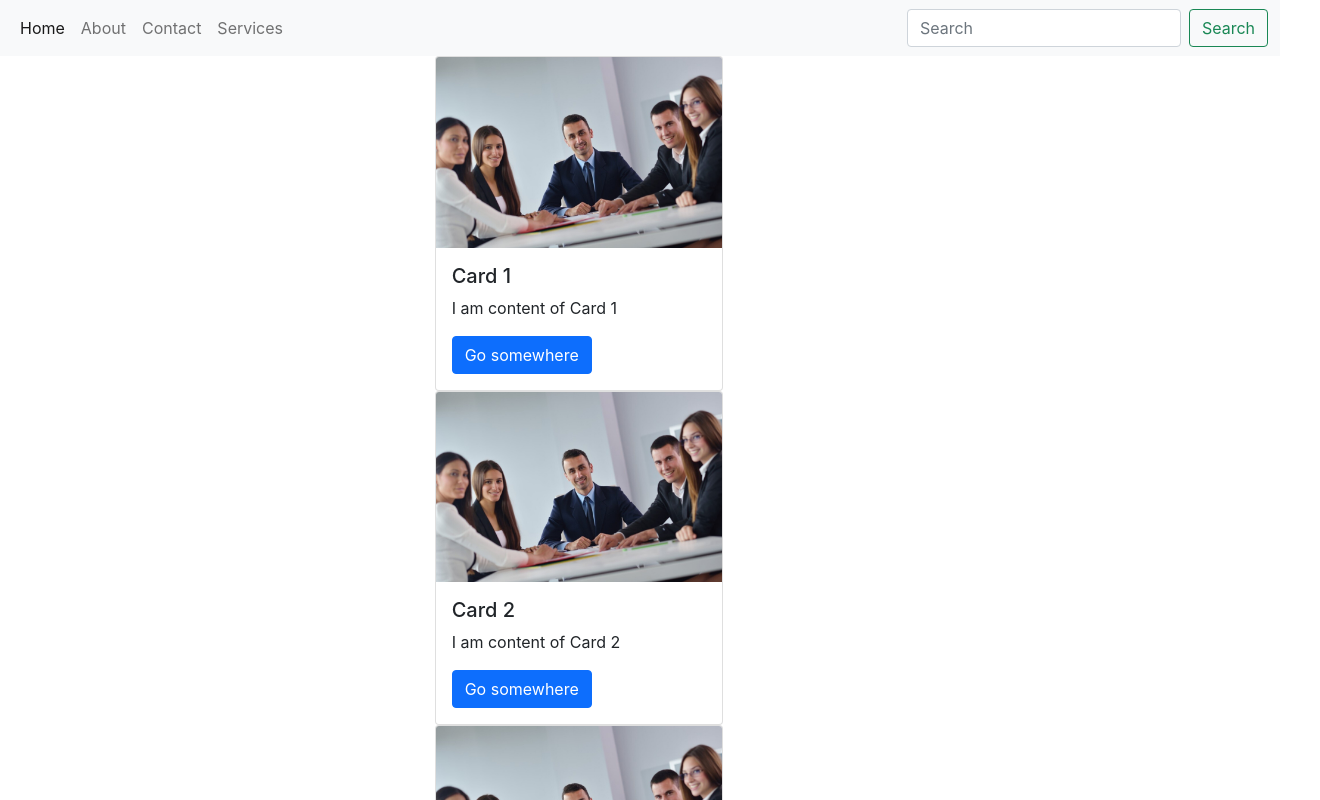
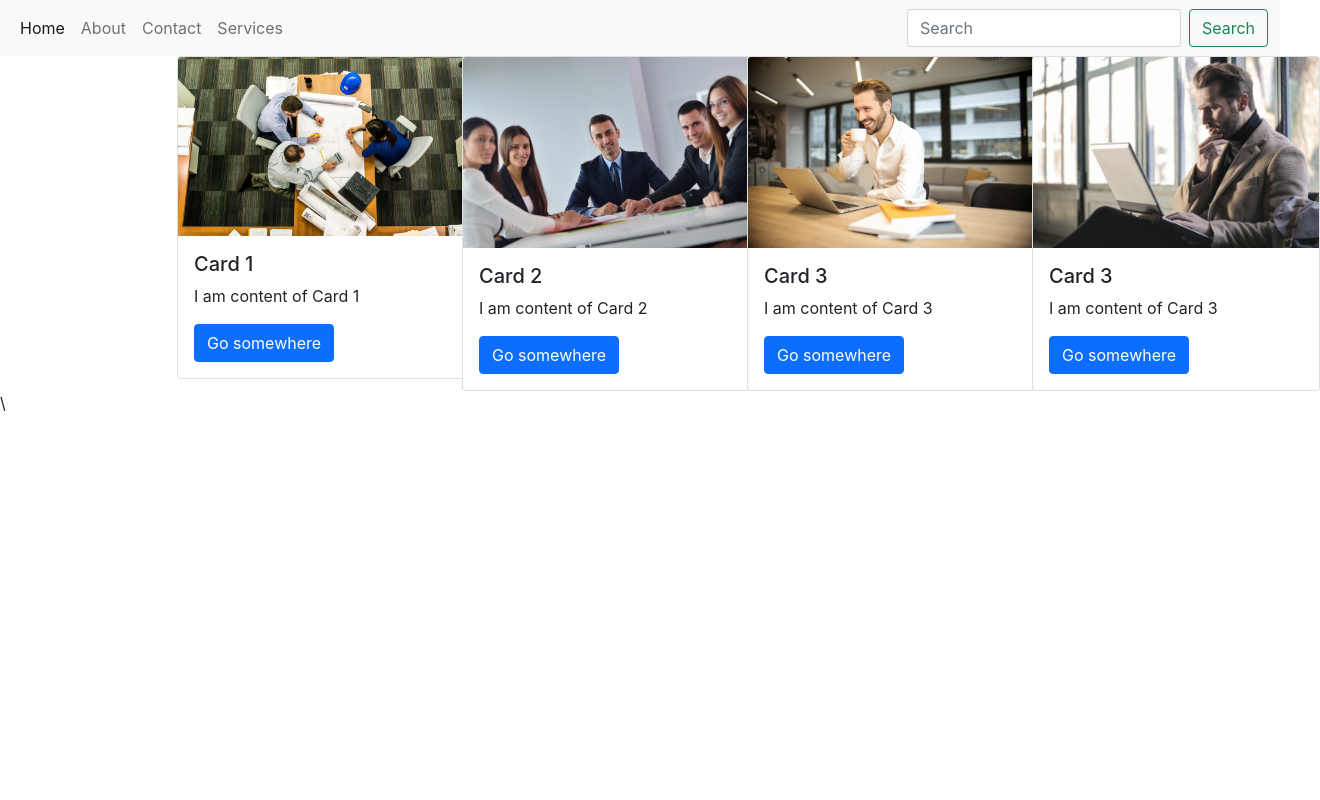
Before and after one commit to Hassam009/My-Personal-Portfolio-Website, a React (Create React App) app in the folder portfolio-website/: page /Services in a window 1280 px wide. Shown: the top 800 px of the page, 1320 px wide, since content can reach past the window. Built offline with nearby package versions, Linux system fonts and the light colour scheme.

Commit message:
Again props applied

```diff
--- a/portfolio-website/src/Cards/ServicesCards.js
+++ b/portfolio-website/src/Cards/ServicesCards.js
@@ -1,12 +1,12 @@
 import React from 'react';
 import { Link } from 'react-router-dom';
 
-const ServicesCards = ({ Title, Description }) => {
+const ServicesCards = ({ Title, Description, src }) => {
   return (
     <div className="row justify-content-center">
       <div className="col-md-4">
         <div className="card" style={{ width: '18rem' }}>
-          <img src="Images/B2.jpg" className="card-img-top" alt="..." />
+          <img src={src}  className="card-img-top" alt="..." />
           <div className="card-body">
             <h5 className="card-title">{Title}</h5>
             <p className="card-text">
--- a/portfolio-website/src/Component/Services.js
+++ b/portfolio-website/src/Component/Services.js
@@ -2,14 +2,23 @@ import React from 'react';
 import ServicesCards from '../Cards/ServicesCards';
 
 const Services = (props) => {
-
   return (
-    <>
-      <ServicesCards Title="Card 1"  Description="I am content of Card 1"></ServicesCards>
-      <ServicesCards Title="Card 2"  Description="I am content of Card 2"></ServicesCards>
-      <ServicesCards Title="Card 3" Description="I am content of Card 3"></ServicesCards>
-
-    </>
+    <div className="container">
+      <div className="row justify-content-center">
+        <div className="col-md-3">
+          <ServicesCards Title="Card 1" Description="I am content of Card 1" src="Images/B1.jpg"/>
+        </div>
+        <div className="col-md-3">
+          <ServicesCards Title="Card 2" Description="I am content of Card 2" src="Images/B2.jpg" />
+        </div>
+        <div className="col-md-3">
+          <ServicesCards Title="Card 3" Description="I am content of Card 3"  src="Images/B5.jpg"/>
+        </div>
+        <div className="col-md-3">
+          <ServicesCards Title="Card 3" Description="I am content of Card 3"  src="Images/B4.jpg"/>
+        </div>
+      </div>
+    </div>
   );
 };
 
```
